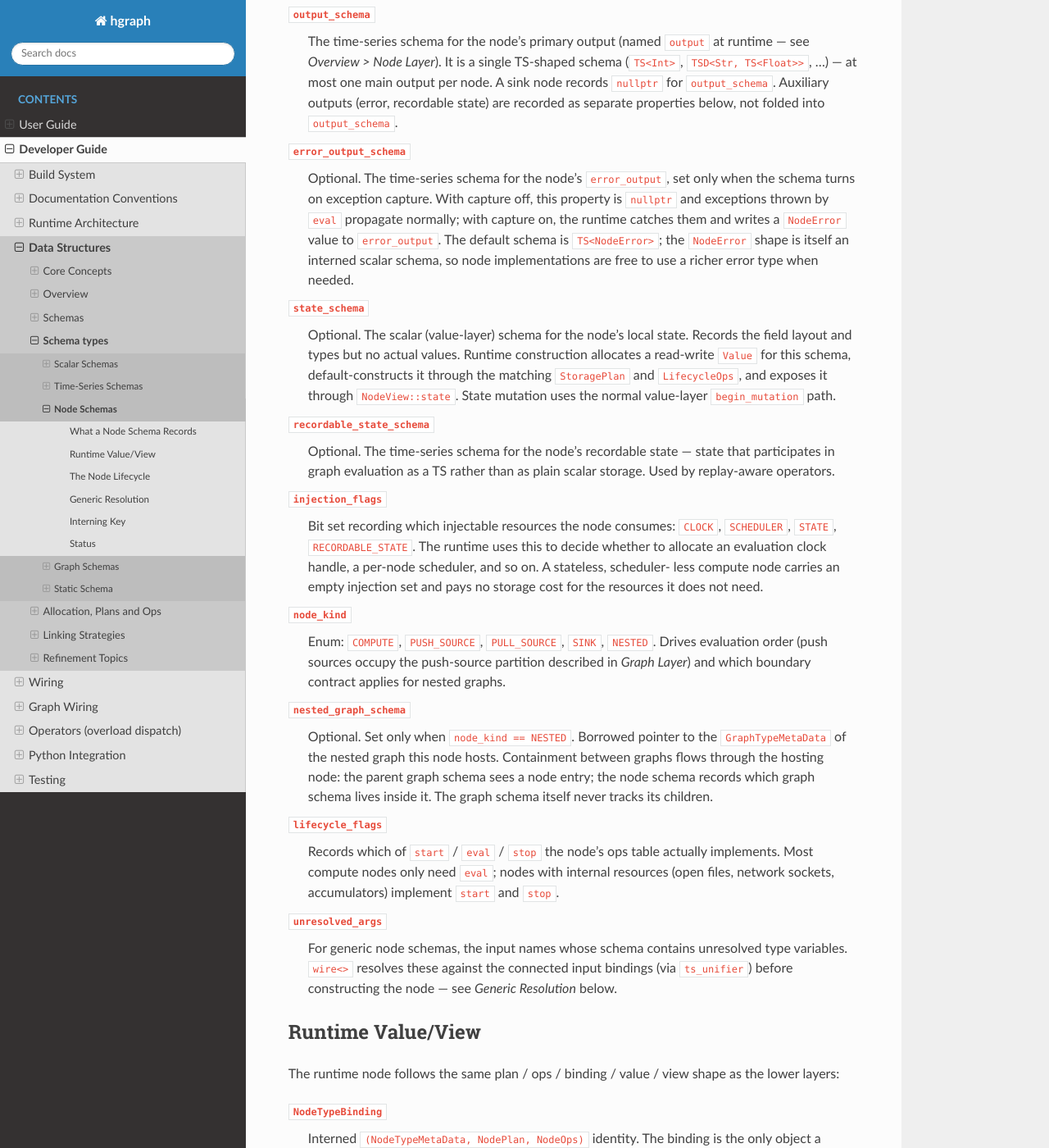
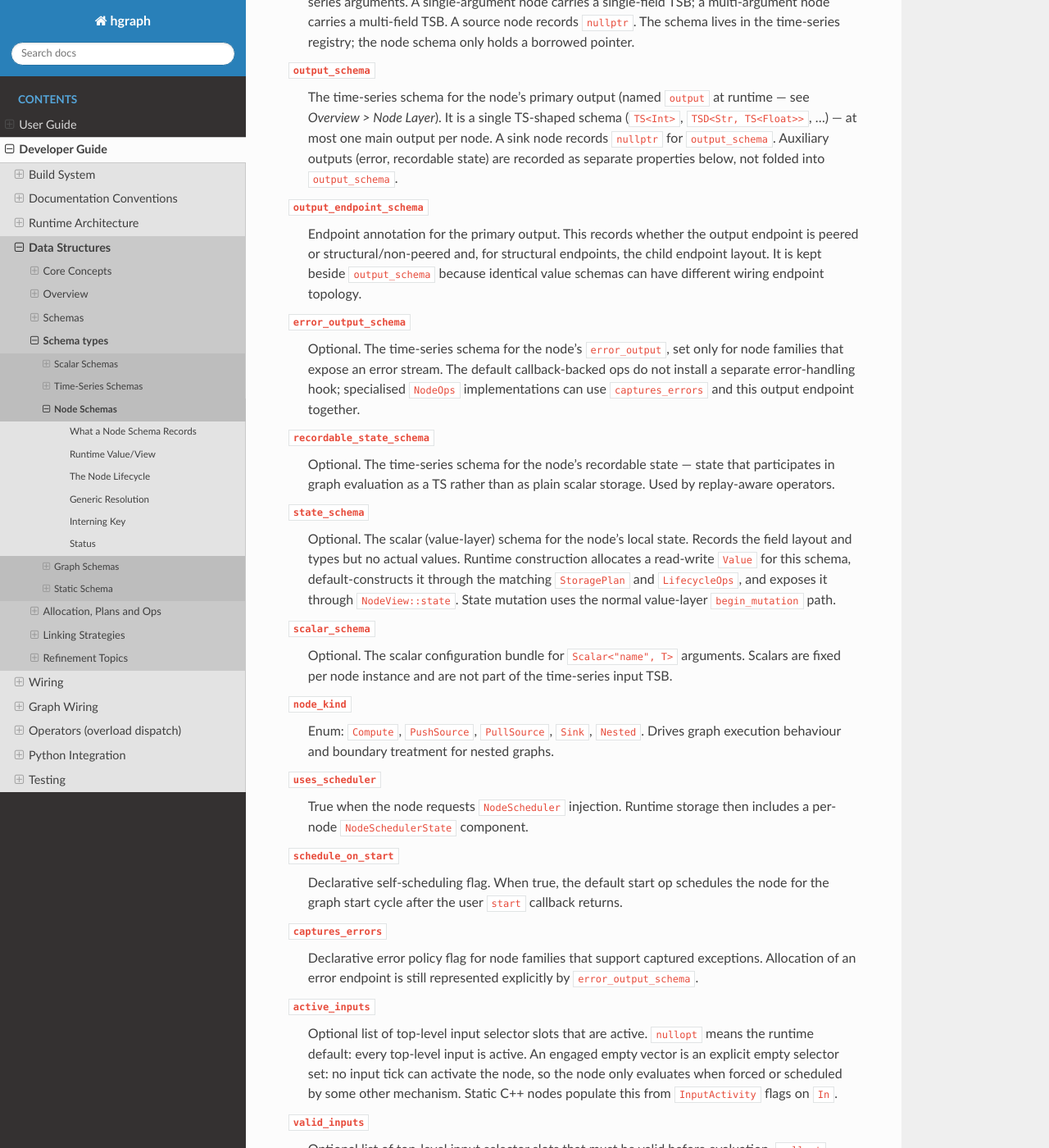
Before and after one commit to hhenson/hg_cpp, a Sphinx documentation site: the page built from docs/source/developer_guide/data_structures/schemas/node.rst, in a window 1280 px wide and 1400 px high, scrolled down 1038 px. Shown: the whole window at 82% size. Built offline with Sphinx 7.4.7 and the Read the Docs theme 3.1.0, drawn with Linux system fonts in a browser that asks for light colours; some of the changed text lies outside the part shown.

```diff
--- a/docs/source/developer_guide/data_structures/schemas/node.rst
+++ b/docs/source/developer_guide/data_structures/schemas/node.rst
@@ -14,19 +14,21 @@ vocabulary, is the next layer up from a time-series:
 Concept role      Node-layer name
 ================  ==========================================================
 Schema            ``NodeTypeMetaData`` — kind, input/output/error/state
-                  schemas, lifecycle flags, injection requirements,
-                  generic-resolution metadata.
-Plan              ``NodePlan`` — memory layout for the node's runtime
-                  state: input slots, output slots, state buffer,
-                  optional scheduler, optional error output.
+                  schemas, scheduler/error flags, scalar configuration,
+                  and input readiness selectors.
+Plan              ``StoragePlan`` — memory layout for the node's runtime
+                  state as produced by ``node_storage_plan_for``: runtime
+                  header, input/output endpoints, state, scalars,
+                  optional scheduler, optional error output, optional
+                  recordable-state output, plus any extra fields supplied
+                  by a specialised node builder.
 Ops               ``NodeOps`` — the behaviour vtable: ``start``,
-                  ``eval``, ``stop``, plus an error-handling hook
-                  that is wired in only when the schema turns on
-                  exception capture (otherwise exceptions propagate
-                  out of ``eval`` normally). The first parameter of
-                  every op is a pointer to the node's runtime memory.
-                  Construction and destruction are handled by the
-                  plan's ``LifecycleOps``, not by ``NodeOps``.
+                  ``eval``, ``stop``, endpoint/state projections,
+                  scheduler access, graph attachment, and cleanup. Each
+                  op receives an erased context pointer plus the node's
+                  runtime memory/view. Construction and destruction are
+                  handled by the bound ``StoragePlan`` lifecycle hooks,
+                  not by ``NodeOps``.
 Binding           ``NodeTypeBinding`` — interned ``(schema, plan, ops)``
                   triple.
 Builder           ``NodeBuilder`` — reusable builder that wraps a
@@ -56,13 +58,15 @@ What a Node Schema Records
 
 A ``NodeTypeMetaData`` carries:
 
+``display_name``
+    Optional borrowed display label for diagnostics and graph inspection.
+
 ``input_schema``
-    Always a TSB. The top-level input of a node is invariably a
-    bundle whose fields are the named arguments. A single-argument
-    node carries a single-field TSB; a multi-argument node carries a
-    multi-field TSB; a source node records an empty bundle. There is
-    no non-TSB top-level input. The schema lives in the time-series
-    registry; the node schema only holds a borrowed pointer.
+    Optional. When present, the top-level input schema is a TSB whose fields are
+    the named time-series arguments. A single-argument node carries a
+    single-field TSB; a multi-argument node carries a multi-field TSB. A source
+    node records ``nullptr``. The schema lives in the time-series registry; the
+    node schema only holds a borrowed pointer.
 
 ``output_schema``
     The time-series schema for the node's primary output (named
@@ -73,15 +77,23 @@ A ``NodeTypeMetaData`` carries:
     recordable state) are recorded as separate properties below, not
     folded into ``output_schema``.
 
+``output_endpoint_schema``
+    Endpoint annotation for the primary output. This records whether the output
+    endpoint is peered or structural/non-peered and, for structural endpoints,
+    the child endpoint layout. It is kept beside ``output_schema`` because
+    identical value schemas can have different wiring endpoint topology.
+
 ``error_output_schema``
     Optional. The time-series schema for the node's ``error_output``,
-    set only when the schema turns on exception capture. With capture
-    off, this property is ``nullptr`` and exceptions thrown by
-    ``eval`` propagate normally; with capture on, the runtime catches
-    them and writes a ``NodeError`` value to ``error_output``. The
-    default schema is ``TS<NodeError>``; the ``NodeError`` shape is
-    itself an interned scalar schema, so node implementations are
-    free to use a richer error type when needed.
+    set only for node families that expose an error stream. The default
+    callback-backed ops do not install a separate error-handling hook; specialised
+    ``NodeOps`` implementations can use ``captures_errors`` and this output
+    endpoint together.
+
+``recordable_state_schema``
+    Optional. The time-series schema for the node's recordable state — state
+    that participates in graph evaluation as a TS rather than as plain scalar
+    storage. Used by replay-aware operators.
 
 ``state_schema``
     Optional. The scalar (value-layer) schema for the node's local
@@ -91,44 +103,47 @@ A ``NodeTypeMetaData`` carries:
     ``LifecycleOps``, and exposes it through ``NodeView::state``. State
     mutation uses the normal value-layer ``begin_mutation`` path.
 
-``recordable_state_schema``
-    Optional. The time-series schema for the node's recordable state —
-    state that participates in graph evaluation as a TS rather than as
-    plain scalar storage. Used by replay-aware operators.
-
-``injection_flags``
-    Bit set recording which injectable resources the node consumes:
-    ``CLOCK``, ``SCHEDULER``, ``STATE``, ``RECORDABLE_STATE``. The
-    runtime uses this to decide whether to allocate an evaluation clock
-    handle, a per-node scheduler, and so on. A stateless, scheduler-
-    less compute node carries an empty injection set and pays no
-    storage cost for the resources it does not need.
+``scalar_schema``
+    Optional. The scalar configuration bundle for ``Scalar<"name", T>``
+    arguments. Scalars are fixed per node instance and are not part of the
+    time-series input TSB.
 
 ``node_kind``
-    Enum: ``COMPUTE``, ``PUSH_SOURCE``, ``PULL_SOURCE``, ``SINK``,
-    ``NESTED``. Drives evaluation order (push sources occupy the
-    push-source partition described in *Graph Layer*) and which
-    boundary contract applies for nested graphs.
+    Enum: ``Compute``, ``PushSource``, ``PullSource``, ``Sink``, ``Nested``.
+    Drives graph execution behaviour and boundary treatment for nested graphs.
 
-``nested_graph_schema``
-    Optional. Set only when ``node_kind == NESTED``. Borrowed pointer
-    to the ``GraphTypeMetaData`` of the nested graph this node hosts.
-    Containment between graphs flows through the hosting node: the
-    parent graph schema sees a node entry; the node schema records
-    which graph schema lives inside it. The graph schema itself never
-    tracks its children.
+``uses_scheduler``
+    True when the node requests ``NodeScheduler`` injection. Runtime storage then
+    includes a per-node ``NodeSchedulerState`` component.
 
-``lifecycle_flags``
-    Records which of ``start`` / ``eval`` / ``stop`` the node's ops
-    table actually implements. Most compute nodes only need ``eval``;
-    nodes with internal resources (open files, network sockets,
-    accumulators) implement ``start`` and ``stop``.
+``schedule_on_start``
+    Declarative self-scheduling flag. When true, the default start op schedules
+    the node for the graph start cycle after the user ``start`` callback returns.
 
-``unresolved_args``
-    For generic node schemas, the input names whose schema contains
-    unresolved type variables. ``wire<>`` resolves these against the
-    connected input bindings (via ``ts_unifier``) before constructing the
-    node — see *Generic Resolution* below.
+``captures_errors``
+    Declarative error policy flag for node families that support captured
+    exceptions. Allocation of an error endpoint is still represented explicitly
+    by ``error_output_schema``.
+
+``active_inputs``
+    Optional list of top-level input selector slots that are active. ``nullopt``
+    means the runtime default: every top-level input is active. An engaged empty
+    vector is an explicit empty selector set: no input tick can activate the node,
+    so the node only evaluates when forced or scheduled by some other mechanism.
+    Static C++ nodes populate this from ``InputActivity`` flags on ``In``.
+
+``valid_inputs``
+    Optional list of top-level input selector slots that must be valid before
+    evaluation. ``nullopt`` means the runtime default: every top-level input must
+    be valid. An engaged empty vector is an explicit empty selector set: normal
+    validity readiness is disabled, and the node body must guard any value reads
+    itself. Static C++ nodes populate this from ``InputValidity`` flags on ``In``.
+
+``all_valid_inputs``
+    List of top-level input selector slots that must be recursively valid before
+    evaluation. This is separate from ``valid_inputs`` so a node can require
+    ``all_valid`` for selected structural inputs while other inputs use normal
+    validity or are unchecked.
 
 Runtime Value/View
 ------------------
@@ -137,7 +152,7 @@ The runtime node follows the same plan / ops / binding / value / view
 shape as the lower layers:
 
 ``NodeTypeBinding``
-    Interned ``(NodeTypeMetaData, NodePlan, NodeOps)`` identity. The
+    Interned ``(NodeTypeMetaData, StoragePlan, NodeOps)`` identity. The
     binding is the only object a generic node view needs in order to
     recover schema, storage lifecycle, and runtime behaviour.
 
@@ -196,23 +211,24 @@ The hooks are intentionally minimal:
     destruction. Symmetric counterpart to ``start``: releases anything
     ``start`` acquired. Most compute nodes do not need it.
 
-``handle_error(node*, error_value*)``
-    Optional, and **only present when the schema turns on exception
-    capture**. With capture off, an exception thrown by ``eval``
-    propagates out as a normal C++ exception and is handled by
-    whatever frame above the node catches it; the runtime does not
-    intercept it. With capture on, the runtime catches the exception,
-    constructs a ``NodeError``, and routes it through ``handle_error``
-    if the node implementation provides one (otherwise the default
-    behaviour is to write the ``NodeError`` to ``error_output``).
+``cleanup_delta(node*)``
+    Called after a cycle to clear output, error-output, and recordable-state
+    deltas. Input deltas are owned by the upstream time-series endpoints and are
+    cleaned through the graph's normal endpoint cleanup.
 
 The first parameter of every op is a pointer to the node's runtime
 memory — the same pattern the value-layer ops table uses. This keeps
 nodes type-erased: the runtime evaluation loop dispatches against the
 ops vtable without knowing the concrete C++ type behind it.
 
+Endpoint and storage projection ops (``input_view_impl``, ``output_view_impl``,
+``state_view_impl``, ``scalars_view_impl``, ``scheduler_state_impl``,
+``error_output_view_impl``, and ``recordable_state_view_impl``) are also part of
+``NodeOps``. They give ``NodeView`` a common interface over native static nodes,
+nested nodes, Python-backed nodes, and specialised node families.
+
 Construction and destruction of a node's runtime memory are not part
-of ``NodeOps``: they are the responsibility of the bound ``NodePlan``'s
+of ``NodeOps``: they are the responsibility of the bound ``StoragePlan``'s
 ``LifecycleOps`` (``construct`` / ``destroy``), invoked by the
 allocator that owns the node's storage. Keeping them on the plan
 preserves the plan/ops separation described in *Allocation, Plans
@@ -245,40 +261,36 @@ Resolution is **implemented at the wiring layer**
 
 The node's *callbacks* never see ``T`` — they read the resolved endpoints
 from the ``NodeView`` at eval time — so one closure over ``&eval`` serves
-every resolution. Two wirings of the same generic definition with the
-same resolved schemas and inputs intern to one node (the resolved
-input/output/scalar/state schema pointers are part of the wiring key, so
-distinct resolutions do **not** collide). This is the C++ counterpart of
-Python type-variable resolution and the seed for generic ``map_`` /
-``reduce`` / ``switch_``.
+every resolution. Different resolutions build distinct concrete
+``NodeTypeMetaData`` instances before binding; any sharing happens through the
+normal ``NodeTypeBinding`` pointer-triple interning described below, not through
+an unresolved generic schema stored on the node metadata. This is the C++
+counterpart of Python type-variable resolution and the seed for generic
+``map_`` / ``reduce`` / ``switch_``.
 
 Interning Key
 -------------
 
-The ``NodeRegistry`` interns node schemas by a structural key
-combining:
+Node bindings use the same ``TypeBinding`` mechanism as values and time-series
+data. The intern key is the pointer triple:
 
-- the input schema pointer,
-- the output schema pointer (or ``nullptr`` for sinks),
-- the error-output schema pointer (or ``nullptr``),
-- the state schema pointer (or ``nullptr``),
-- the recordable-state schema pointer (or ``nullptr``),
-- ``injection_flags``,
-- ``node_kind``,
-- ``lifecycle_flags``.
+- ``NodeTypeMetaData *``,
+- ``StoragePlan *``,
+- ``NodeOps *``.
 
-Two structurally identical nodes — same I/O shapes, same injection,
-same lifecycle, same kind — always resolve to the same interned
-``NodeTypeMetaData *``. This is what lets a graph schema reference its
-member nodes by pointer without worrying about identity drift.
+The default ``NodeRuntimeRegistry`` owns stable schema, context, and ops storage,
+fills missing default ops, builds the storage plan, and then interns the binding
+for that concrete triple. It does not currently deduplicate ``NodeTypeMetaData``
+structurally by field value; schema identity is the stable pointer owned by the
+registry.
 
 Status
 ------
 
-The node-schema vocabulary separates compile-time C++ descriptors from
-runtime schema metadata. The compile-time layer is a *generator* that
-produces ``NodeTypeMetaData`` entries in the registry, and the runtime
-evaluation path consults the registry directly. Several details —
-exact ``NodeError`` schema, exact representation of
-``unresolved_args``, error-handling hook signature — are still in
-flight and will be filled in alongside the implementation.
+The node-schema vocabulary separates compile-time C++ descriptors from runtime
+schema metadata. The compile-time layer is a *generator* that produces concrete
+``NodeTypeMetaData`` plus callbacks/ops; the runtime evaluation path consults the
+bound schema and ops directly. Generic resolution happens before node
+construction through ``ResolutionMap`` and the resolved schema overloads on
+``StaticNodeSignature``; unresolved type variables are not stored on
+``NodeTypeMetaData``.
```
Also changed, not shown: docs/source/user_guide/authoring_nodes_cpp.rst (+26 -6 lines), 5 other files.
